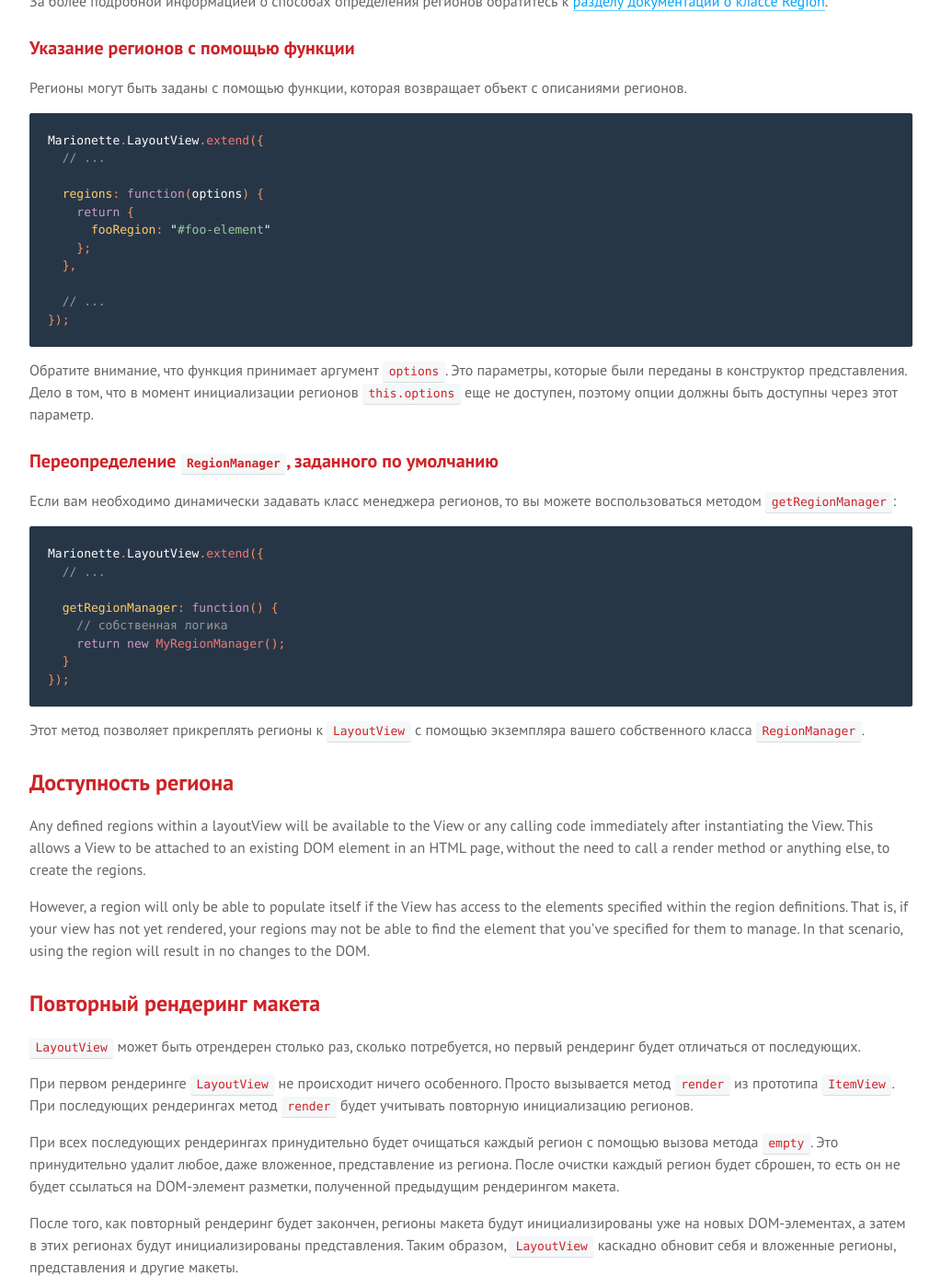
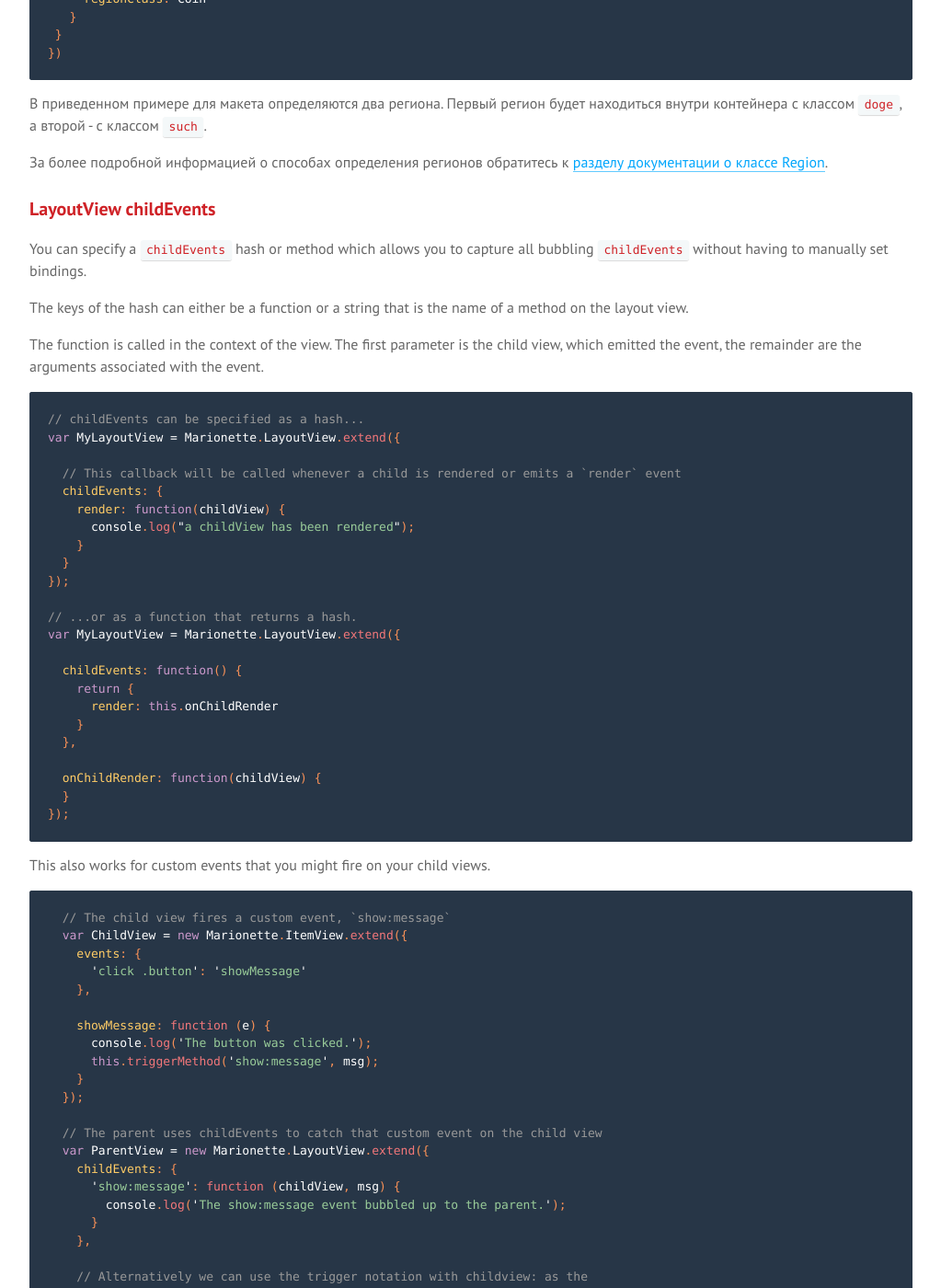
Before and after one commit to sadcitizen/marionettejs.ru, a Jekyll site: the page built from _posts/2014-05-01-layoutview.md, in a window 1280 px wide and 1400 px high, scrolled down 2443 px. Shown: the whole window at 92% size, without its empty margins (128-1151 px from the left). Built offline with Jekyll 4.4.1, drawn with Linux system fonts in a browser that asks for light colours; some web fonts are replaced; Markdown is read by kramdown in place of the engine named in the settings; some of the changed text lies outside the part shown.

Commit message:
update ru/LayoutView

````diff
--- a/_includes/translation/ru/marionette.layoutview.md
+++ b/_includes/translation/ru/marionette.layoutview.md
@@ -24,6 +24,7 @@
 
 * [Основное применение](#basic-usage)
 * [Параметры региона](#region-options)
+* [LayoutView.childEvents](#layoutview-childevents)
 * [Указание регионов с помощью функции](#specifying-regions-as-a-function)
 * [Переопределение RegionManager, заданного по умолчанию](#overriding-the-default-regionmanager)
 * [Доступность региона](#region-availability)
@@ -78,6 +79,14 @@ layoutView.getRegion('menu').show(new MenuView());
 layoutView.getRegion('content').show(new MainContentView());
 ```
 
+There are also helpful shortcuts for more concise syntax.
+
+```js
+layoutView.showChildView('menu', new MenuView());
+
+layoutView.showChildView('content', new MainContentView());
+```
+
 ### <a name="region-options"></a> Параметры региона
 
 Как видно из примера выше, конструктор класса `LayoutView` может принимать
@@ -101,6 +110,75 @@ new Marionette.LayoutView({
 
 За более подробной информацией о способах определения регионов обратитесь к
 [разделу документации о классе Region](../region/).
+
+### LayoutView childEvents
+
+You can specify a `childEvents` hash or method which allows you to capture all
+bubbling `childEvents` without having to manually set bindings.
+
+The keys of the hash can either be a function or a string
+that is the name of a method on the layout view.
+
+The function is called in the context of the view. The first parameter is
+the child view, which emitted the event, the remainder are the arguments
+associated with the event.
+
+```js
+// childEvents can be specified as a hash...
+var MyLayoutView = Marionette.LayoutView.extend({
+
+  // This callback will be called whenever a child is rendered or emits a `render` event
+  childEvents: {
+    render: function(childView) {
+      console.log("a childView has been rendered");
+    }
+  }
+});
+
+// ...or as a function that returns a hash.
+var MyLayoutView = Marionette.LayoutView.extend({
+
+  childEvents: function() {
+    return {
+      render: this.onChildRender
+    }
+  },
+
+  onChildRender: function(childView) {
+  }
+});
+```
+
+This also works for custom events that you might fire on your child views.
+
+```js
+  // The child view fires a custom event, `show:message`
+  var ChildView = new Marionette.ItemView.extend({
+    events: {
+      'click .button': 'showMessage'
+    },
+
+    showMessage: function (e) {
+      console.log('The button was clicked.');
+      this.triggerMethod('show:message', msg);
+    }
+  });
+
+  // The parent uses childEvents to catch that custom event on the child view
+  var ParentView = new Marionette.LayoutView.extend({
+    childEvents: {
+      'show:message': function (childView, msg) {
+        console.log('The show:message event bubbled up to the parent.');
+      }
+    },
+
+    // Alternatively we can use the trigger notation with childview: as the
+    // prefix
+    onChildviewShowMessage: function (childView, msg) {
+      console.log('The show:message event bubbled up to the parent.');
+    }
+  });
+```
 
 ### <a name="specifying-regions-as-a-function"></a> Указание регионов с помощью функции
 
@@ -211,7 +289,14 @@ myApp.addRegions({
 });
 
 // Create a new LayoutView
-var layoutView = new Marionette.LayoutView();
+var layoutView = new Marionette.LayoutView({
+  // This option removes the layoutView from
+  // the DOM before destroying the children
+  // preventing repaints as each option is removed.
+  // However, it makes it difficult to do close animations
+  // for a child view (false by default)
+  destroyImmediate: true
+});
 
 // Lastly, show the LayoutView in the App's mainRegion
 MyApp.getRegion('main').show(layoutView);
@@ -281,6 +366,9 @@ one, the same it will destroy a view.
 
 All of this ensures that layoutViews and the views that they
 contain are cleaned up correctly.
+
+When calling `destroy` on a layoutView, the layoutView will be returned. This can be useful for
+chaining.
 
 ## <a name="custom-region-class"></a> Собственный класс региона
 
````
Also changed, not shown: other parts of _includes/translation/ru/marionette.layoutview.md (+4 -4 lines).
